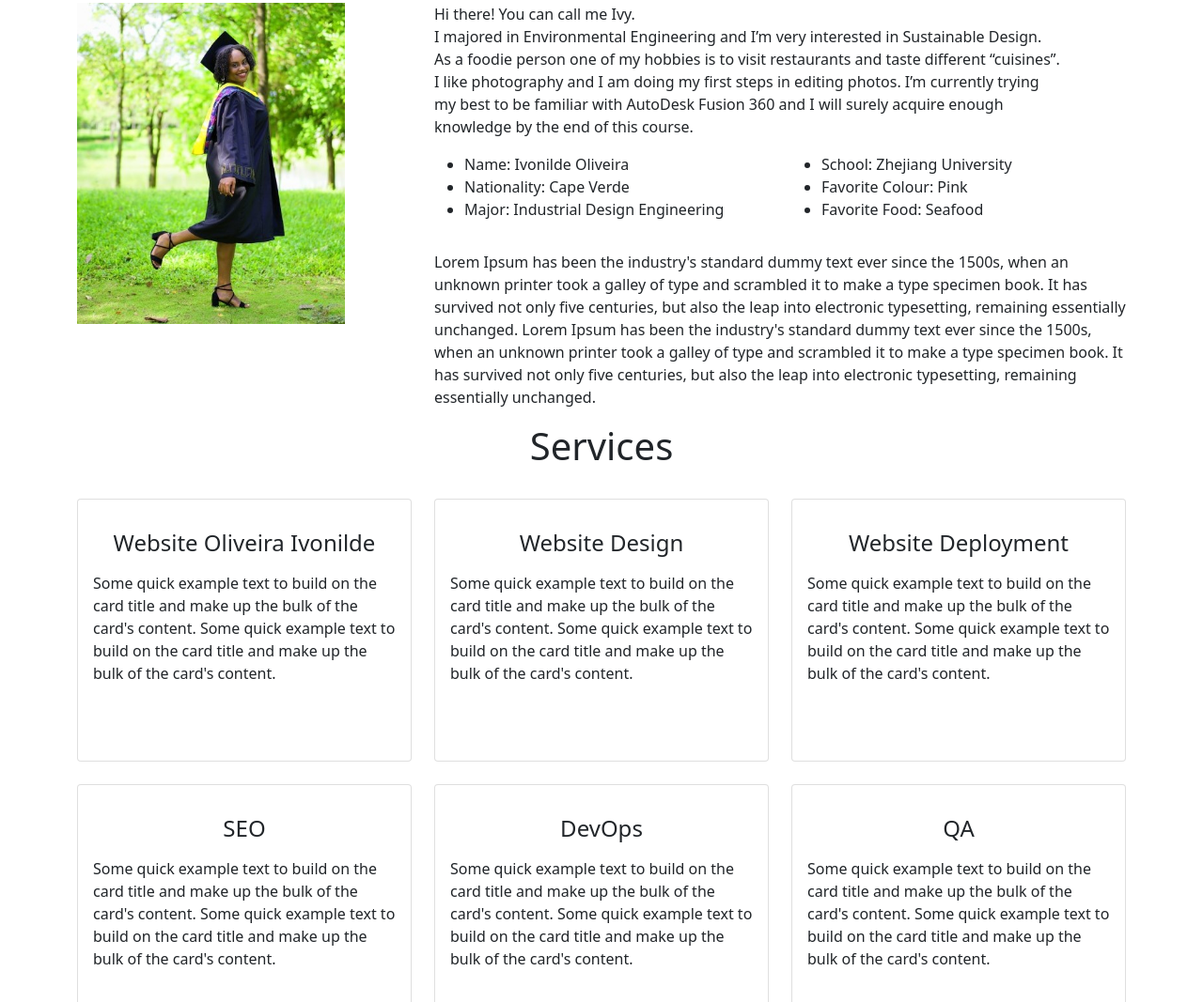
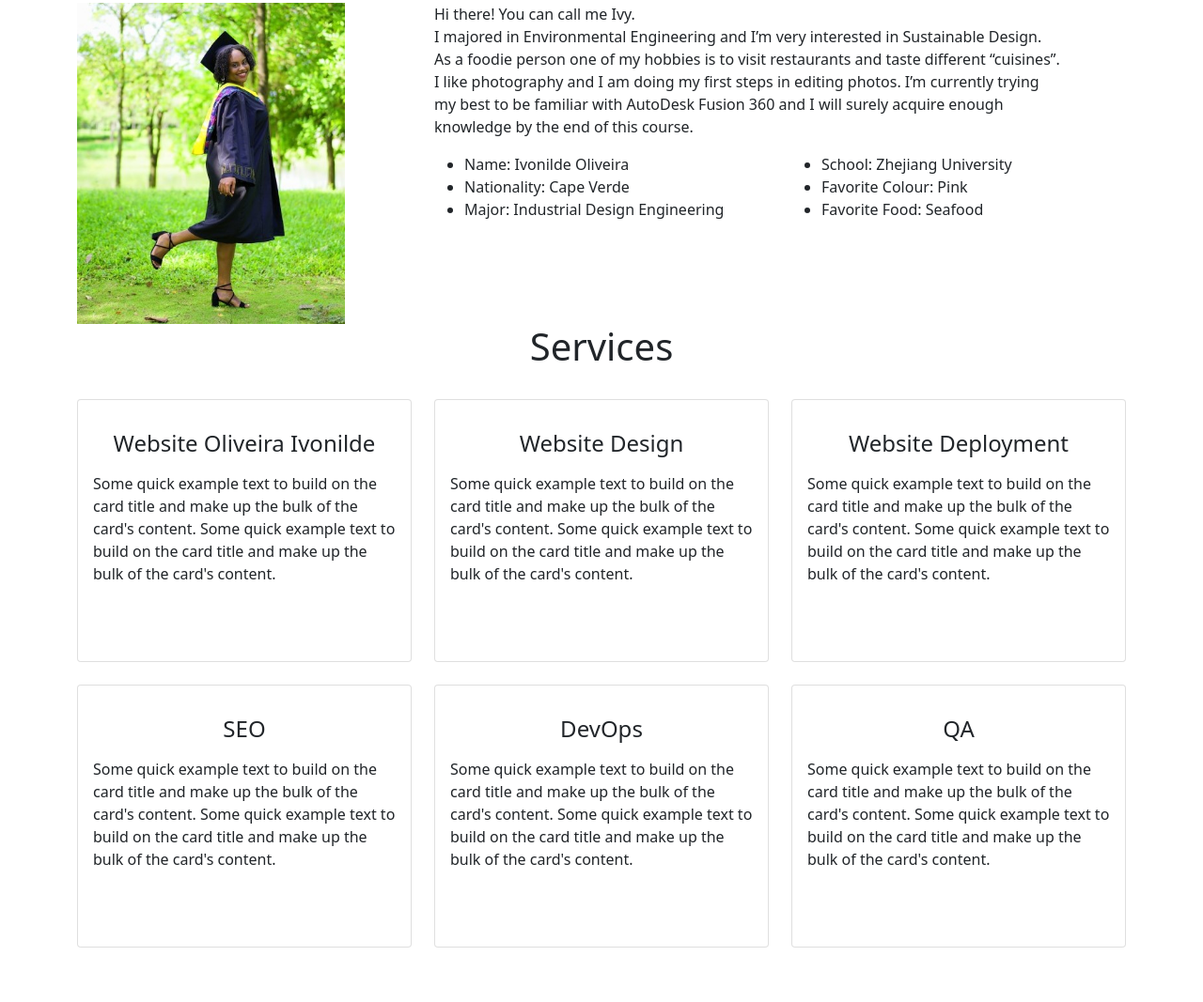
Before and after one commit to Ivonilde/About-me, a plain HTML site: page docs/index.html in a window 1280 px wide. Shown: the part 1045-2112 px from the top of the page at 94% size. After the commit the page ends 2078 px from the top, so only its background shows below. Drawn offline with nearby package versions, Linux system fonts and the light colour scheme.

Commit message:
h
change

```diff
--- a/docs/index.html
+++ b/docs/index.html
@@ -87,8 +87,7 @@
                         </div>
                     </div>
                     <div class="row mt-3">
-                        <p> Lorem Ipsum has been the industry's standard dummy text ever since the 1500s, when an unknown printer took a galley of type and scrambled it to make a type specimen book. It has survived not only five centuries, but also the leap into electronic typesetting, remaining essentially unchanged.
-                            Lorem Ipsum has been the industry's standard dummy text ever since the 1500s, when an unknown printer took a galley of type and scrambled it to make a type specimen book. It has survived not only five centuries, but also the leap into electronic typesetting, remaining essentially unchanged.
+
                         </p>
                     </div>
                 </div>
```
